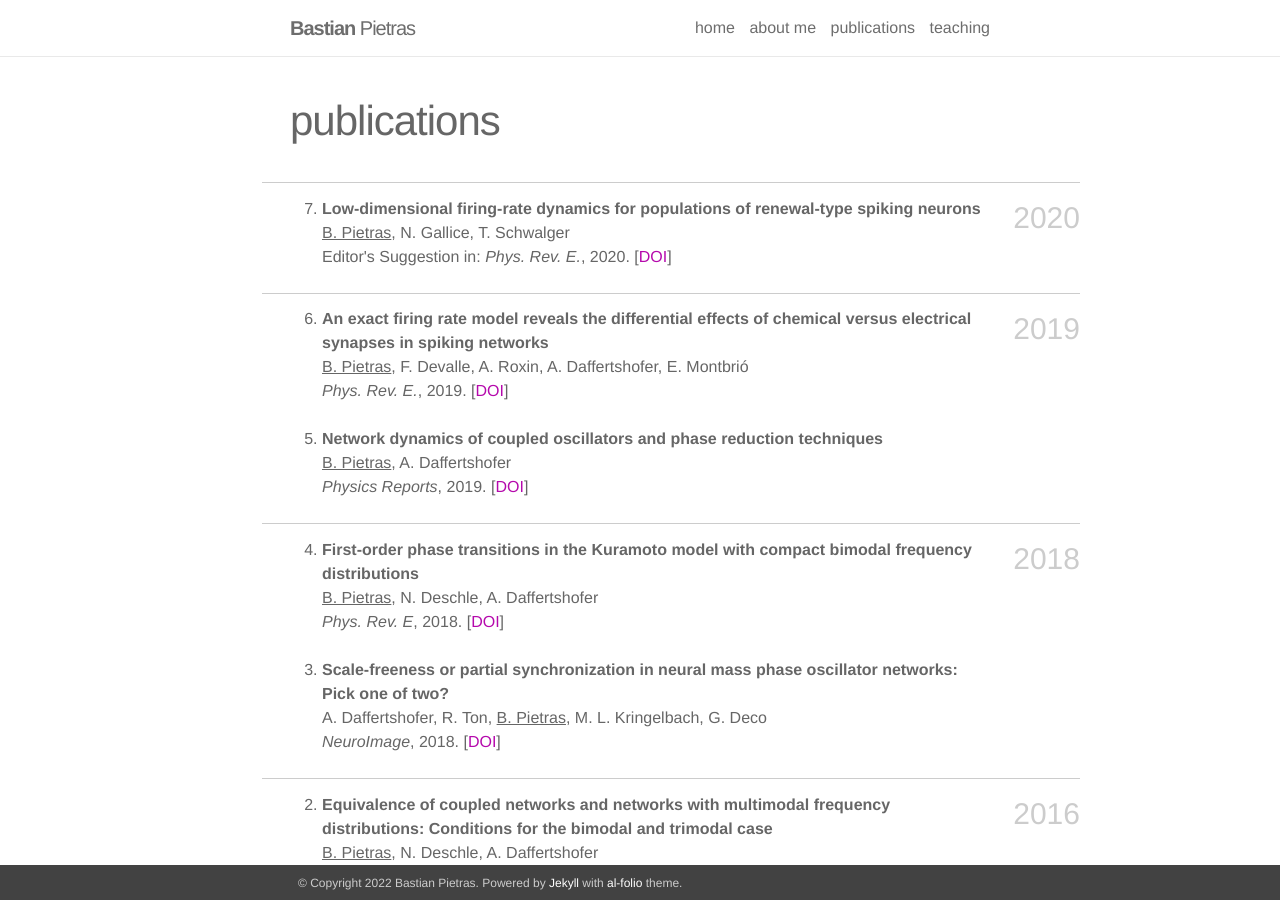
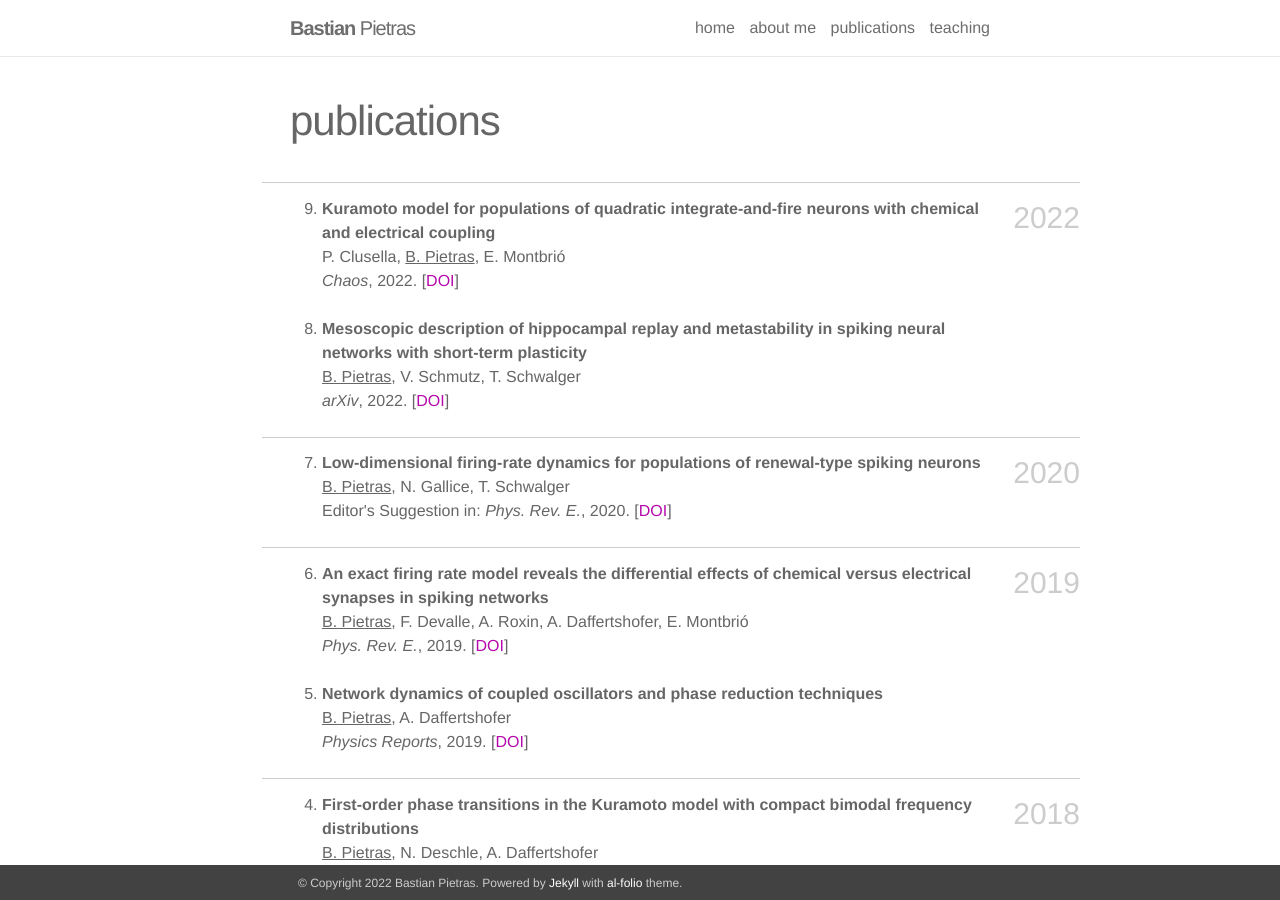
Before and after one commit to BastianPietras/bastianpietras.github.io, a Jekyll site: the page built from _pages/publications.md, in a window 1280 px wide and 900 px high. Built offline with Jekyll 4.4.1, drawn with Linux system fonts in a browser that asks for light colours.

Commit message:
Update publications.md

```diff
--- a/_pages/publications.md
+++ b/_pages/publications.md
@@ -6,6 +6,16 @@ title: publications
 
 
 <ol reversed>
+
+  <h3 class="year">2022</h3>
+  <li> <strong>Kuramoto model for populations of quadratic integrate-and-fire neurons with chemical and electrical coupling</strong><br/>
+      P. Clusella, <ins>B. Pietras</ins>, E. Montbri&oacute;<br/>
+      <em>Chaos</em>, 2022. [<a href="https://aip.scitation.org/doi/full/10.1063/5.0075285" target="_self">DOI</a>]</li><br/>
+
+  <li> <strong>Mesoscopic description of hippocampal replay and metastability in spiking neural networks with short-term plasticity</strong><br/>
+      <ins>B. Pietras</ins>, V. Schmutz, T. Schwalger<br/>
+      <em>arXiv</em>, 2022. [<a href="https://arxiv.org/abs/2204.01675" target="_self">DOI</a>]</li><br/>
+
 
   <h3 class="year">2020</h3>
   <li> <strong>Low-dimensional firing-rate dynamics for populations of renewal-type spiking neurons</strong><br/>
```
